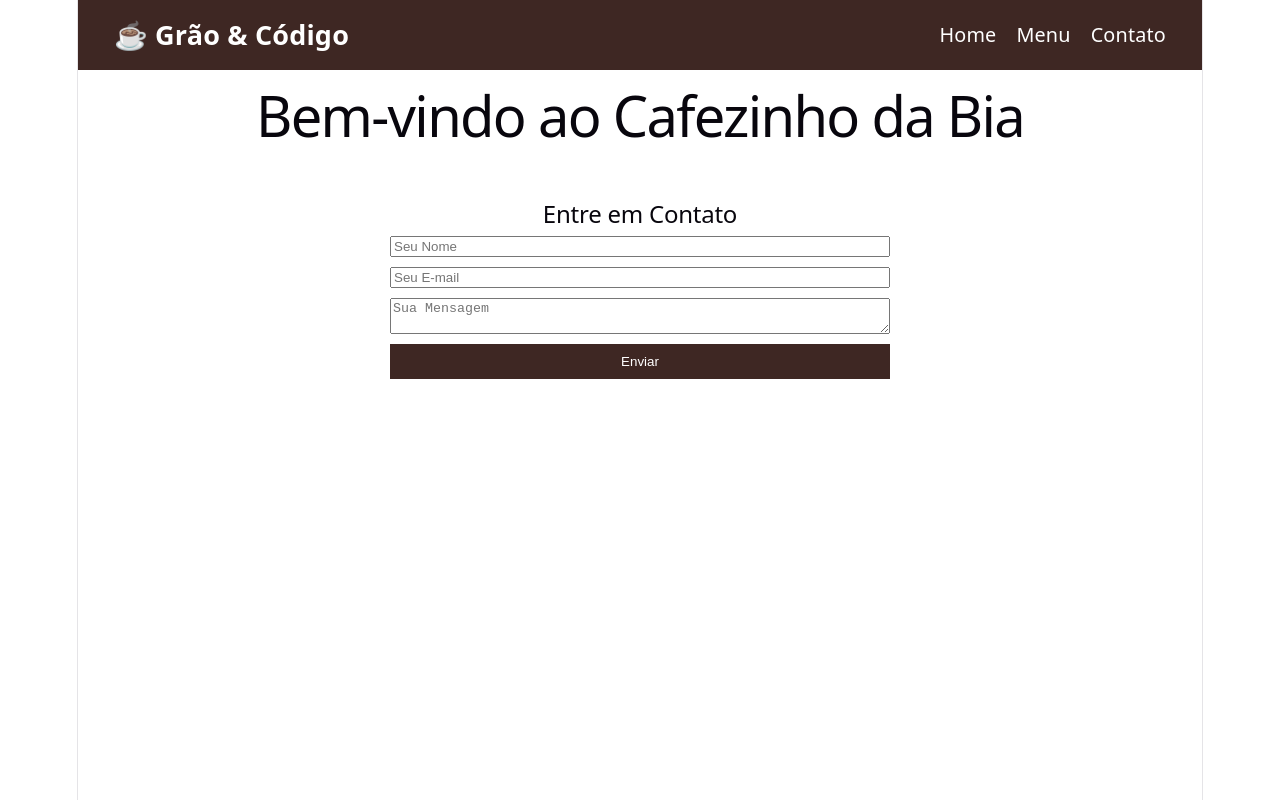
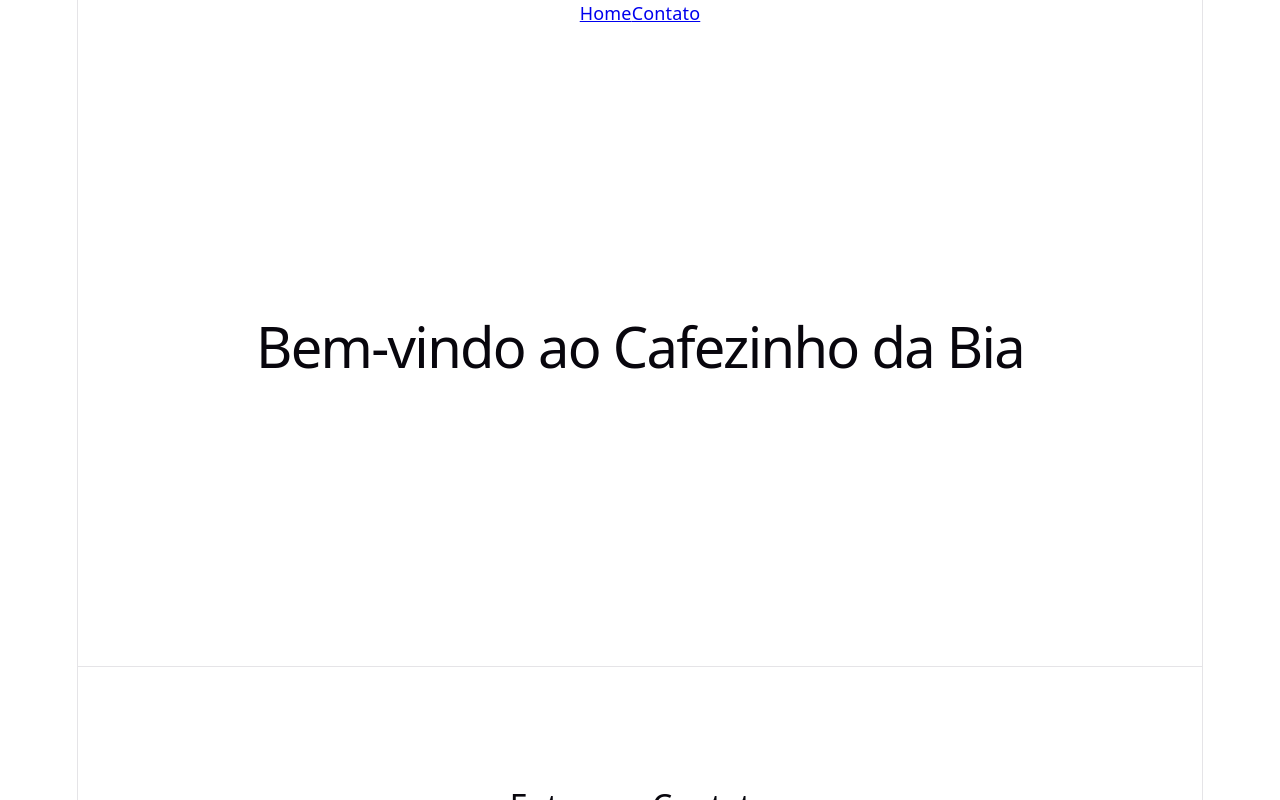
Before and after one commit to djwendelsilva/meu-projeto-cafe, a React (Vite) app: page / in a window 1280 px wide. Shown: the top 800 px of the page. Built offline with nearby package versions, Linux system fonts and the light colour scheme.

Commit message:
feat: implementa estrutura one-page e formulário de contato com validação

```diff
--- a/package.json
+++ b/package.json
@@ -11,7 +11,9 @@
   },
   "dependencies": {
     "react": "^19.2.4",
-    "react-dom": "^19.2.4"
+    "react-dom": "^19.2.4",
+    "react-router-dom": "^7.14.0",
+    "react-router-hash-link": "^2.4.3"
   },
   "devDependencies": {
     "@eslint/js": "^9.39.4",
--- a/src/App.css
+++ b/src/App.css
@@ -1,3 +1,4 @@
+/* --- COMPONENTES GERAIS --- */
 .counter {
   font-size: 16px;
   padding: 5px 10px;
@@ -17,8 +18,10 @@
   }
 }
 
+/* --- ANIMAÇÕES E HERO (CAFÉ/LOGO) --- */
 .hero {
   position: relative;
+  margin: 40px 0;
 
   .base,
   .framework,
@@ -56,6 +59,7 @@
   }
 }
 
+/* --- ESTRUTURA DA ONE-PAGE --- */
 #center {
   display: flex;
   flex-direction: column;
@@ -63,6 +67,7 @@
   place-content: center;
   place-items: center;
   flex-grow: 1;
+  padding-bottom: 80px;
 
   @media (max-width: 1024px) {
     padding: 32px 20px 24px;
@@ -70,6 +75,23 @@
   }
 }
 
+/* Classes para as seções automáticas */
+section {
+  width: 100%;
+  border-top: 1px solid var(--border);
+  padding: 100px 0; /* Espaço para o scroll-behavior não cortar o título */
+}
+
+/* Estilo específico para a área de contato */
+#contact {
+  background-color: var(--bg);
+  display: flex;
+  flex-direction: column;
+  align-items: center;
+  gap: 20px;
+}
+
+/* --- ELEMENTOS DE LISTA E LINKS --- */
 #next-steps {
   display: flex;
   border-top: 1px solid var(--border);
@@ -153,6 +175,7 @@
   }
 }
 
+/* --- DECORAÇÃO E ESPAÇAMENTO --- */
 #spacer {
   height: 88px;
   border-top: 1px solid var(--border);
--- a/src/App.jsx
+++ b/src/App.jsx
@@ -1,17 +1,23 @@
+import { BrowserRouter as Router } from 'react-router-dom';
 import Navbar from "./components/Navbar.jsx";
 import Home from './pages/Home';
 import Contact from './pages/Contact';
 
 function App() {
   return (
-    <div className="App">
-      <Navbar />
-      <div id="home">
-        <Home />
+    <Router>
+      <div className="App">
+        <Navbar />
+        {/* Cada seção precisa de um ID correspondente ao link da Navbar */}
+        <section id="home">
+          <Home />
+        </section>
+
+        <section id="contact">
+          <Contact />
+        </section>
       </div>
-      {/* O formulário de contato pode ficar aqui ou dentro da Home */}
-      <Contact />
-    </div>
+    </Router>
   );
 }
 
--- a/src/components/Navbar.jsx
+++ b/src/components/Navbar.jsx
@@ -1,44 +1,13 @@
-const Navbar = () => {
+import { HashLink as Link } from 'react-router-hash-link';
+
+function Navbar() {
   return (
-    <nav style={styles.nav}>
-      <div style={styles.logo}>☕ Grão & Código</div>
-      <ul style={styles.navLinks}>
-        <li><a href="#home" style={styles.link}>Home</a></li>
-        <li><a href="#menu" style={styles.link}>Menu</a></li>
-        <li><a href="#contato" style={styles.link}>Contato</a></li>
-      </ul>
+    <nav>
+      {/* Seus estilos de classe aqui */}
+      <Link smooth to="#home">Home</Link>
+      <Link smooth to="#contact">Contato</Link>
     </nav>
   );
-};
-
-// Estilização rápida para manter o código limpo (Requisito 4)
-const styles = {
-  nav: {
-    display: 'flex',
-    justifyContent: 'space-between',
-    alignItems: 'center',
-    padding: '0 2rem',
-    background: '#3e2723',
-    color: 'white',
-    height: '70px',
-    position: 'sticky',
-    top: 0,
-    zIndex: 1000
-  },
-  logo: {
-    fontSize: '1.5rem',
-    fontWeight: 'bold'
-  },
-  navLinks: {
-    display: 'flex',
-    listStyle: 'none',
-    gap: '20px'
-  },
-  link: {
-    color: 'white',
-    textDecoration: 'none',
-    fontSize: '1.1rem'
-  }
-};
+}
 
 export default Navbar;
--- a/src/index.css
+++ b/src/index.css
@@ -1,4 +1,7 @@
 :root {
+  /* Configuração para rolagem suave ao clicar nos links da Navbar */
+  scroll-behavior: smooth;
+
   --text: #6b6375;
   --text-h: #08060d;
   --bg: #fff;
@@ -66,6 +69,17 @@ body {
   box-sizing: border-box;
 }
 
+/* Estilização para as seções da One-Page */
+section {
+  padding: 80px 20px; /* Dá respiro entre Home e Contato */
+  min-height: 60vh;    /* Garante que a seção ocupe um bom espaço na tela */
+  display: flex;
+  flex-direction: column;
+  align-items: center;
+  justify-content: center;
+  border-bottom: 1px solid var(--border);
+}
+
 h1,
 h2 {
   font-family: var(--heading);
@@ -82,17 +96,20 @@ h1 {
     margin: 20px 0;
   }
 }
+
 h2 {
-  font-size: 24px;
+  font-size: 32px; /* Aumentei um pouco para destacar as seções */
   line-height: 118%;
   letter-spacing: -0.24px;
-  margin: 0 0 8px;
+  margin: 0 0 16px;
   @media (max-width: 1024px) {
-    font-size: 20px;
+    font-size: 24px;
   }
 }
+
 p {
-  margin: 0;
+  margin: 0 0 16px;
+  max-width: 600px; /* Evita que o texto fique largo demais em telas grandes */
 }
 
 code,
--- a/src/pages/Contact.jsx
+++ b/src/pages/Contact.jsx
@@ -17,41 +17,94 @@ const Contact = () => {
     // Simulação de Envio bem-sucedido
     console.log("Dados capturados:", formData);
     setStatus('success');
-    setFormData({ name: '', email: '', message: '' }); // Limpa o formulário
+
+    // Limpa o formulário e o status de erro após sucesso
+    setFormData({ name: '', email: '', message: '' });
+    setTimeout(() => setStatus(''), 5000); // Remove a mensagem de sucesso após 5 segundos
   };
 
   return (
-    <section id="contato" style={{ padding: '40px', maxWidth: '500px', margin: '0 auto' }}>
+    <div style={{
+      padding: '40px 20px',
+      maxWidth: '500px',
+      margin: '0 auto',
+      textAlign: 'center'
+    }}>
       <h2>Entre em Contato</h2>
+      <p style={{ marginBottom: '24px' }}>Dúvidas ou sugestões? Mande uma mensagem para Bia!</p>
 
-      <form onSubmit={handleSubmit} style={{ display: 'flex', flexDirection: 'column', gap: '10px' }}>
+      <form onSubmit={handleSubmit} style={{
+        display: 'flex',
+        flexDirection: 'column',
+        gap: '12px'
+      }}>
         <input
+          style={inputStyle}
           type="text"
           placeholder="Seu Nome"
           value={formData.name}
           onChange={(e) => setFormData({...formData, name: e.target.value})}
         />
         <input
+          style={inputStyle}
           type="email"
           placeholder="Seu E-mail"
           value={formData.email}
           onChange={(e) => setFormData({...formData, email: e.target.value})}
         />
         <textarea
+          style={{ ...inputStyle, minHeight: '120px', resize: 'vertical' }}
           placeholder="Sua Mensagem"
           value={formData.message}
           onChange={(e) => setFormData({...formData, message: e.target.value})}
         />
-        <button type="submit" style={{ background: '#3e2723', color: 'white', border: 'none', padding: '10px' }}>
-          Enviar
+        <button
+          type="submit"
+          style={{
+            background: 'var(--accent)',
+            color: 'white',
+            border: 'none',
+            padding: '12px',
+            borderRadius: '6px',
+            cursor: 'pointer',
+            fontWeight: 'bold',
+            fontSize: '16px',
+            marginTop: '8px',
+            transition: 'opacity 0.3s'
+          }}
+          onMouseOver={(e) => e.target.style.opacity = '0.9'}
+          onMouseOut={(e) => e.target.style.opacity = '1'}
+        >
+          Enviar Mensagem
         </button>
       </form>
 
       {/* Mensagens de feedback */}
-      {status === 'error' && <p style={{ color: 'red' }}>Por favor, preencha todos os campos!</p>}
-      {status === 'success' && <p style={{ color: 'green' }}>Mensagem enviada com sucesso!</p>}
-    </section>
+      <div style={{ marginTop: '20px', minHeight: '24px' }}>
+        {status === 'error' && (
+          <p style={{ color: '#ff4d4d', fontWeight: '500' }}>
+            ⚠️ Por favor, preencha todos os campos!
+          </p>
+        )}
+        {status === 'success' && (
+          <p style={{ color: '#2ecc71', fontWeight: '500' }}>
+            ✅ Mensagem enviada com sucesso!
+          </p>
+        )}
+      </div>
+    </div>
   );
 };
 
+// Objeto de estilo para os inputs para manter o código limpo
+const inputStyle = {
+  padding: '12px',
+  borderRadius: '6px',
+  border: '1px solid var(--border)',
+  background: 'var(--bg)',
+  color: 'var(--text-h)',
+  fontSize: '16px',
+  fontFamily: 'inherit'
+};
+
 export default Contact;
```
Also changed, not shown: 1 other file (tests, documents, lock files or other folders).
